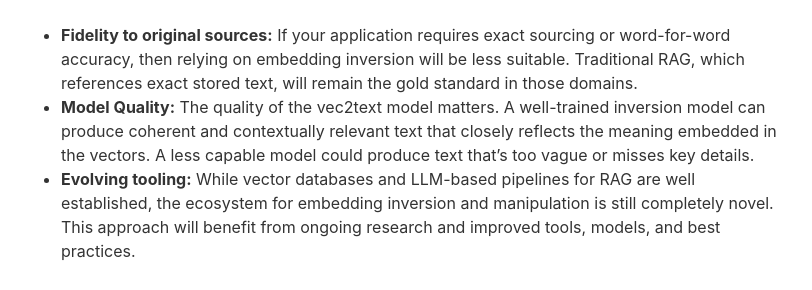
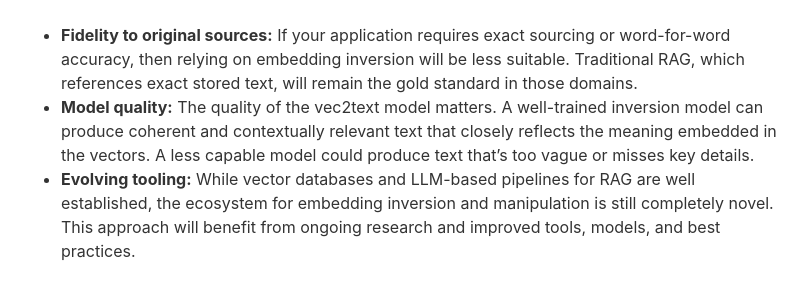
Before and after one commit to nyvyn/nyvyn.github.io, a Jekyll site: the page built from _notes/2024-12-17-embedding-inversion.markdown, in a window 1280 px wide and 900 px high, scrolled down 2809 px. Shown: the part 163-453 px from the top of the window, without its empty margins (234-1046 px from the left). Built offline with Jekyll 4.4.1, drawn with Linux system fonts in a browser that asks for light colours.

```diff
--- a/_notes/2024-12-17-embedding-inversion.markdown
+++ b/_notes/2024-12-17-embedding-inversion.markdown
@@ -111,7 +111,7 @@ text) versus the lossy inversion-based approach (reconstructing text from embedd
   If your application requires exact sourcing or word-for-word accuracy, then relying on embedding inversion will be
   less
   suitable. Traditional RAG, which references exact stored text, will remain the gold standard in those domains.
-- **Model Quality:**
+- **Model quality:**
   The quality of the vec2text model matters. A well-trained inversion model can produce coherent and contextually
   relevant
   text that closely reflects the meaning embedded in the vectors. A less capable model could produce text that’s too
```
